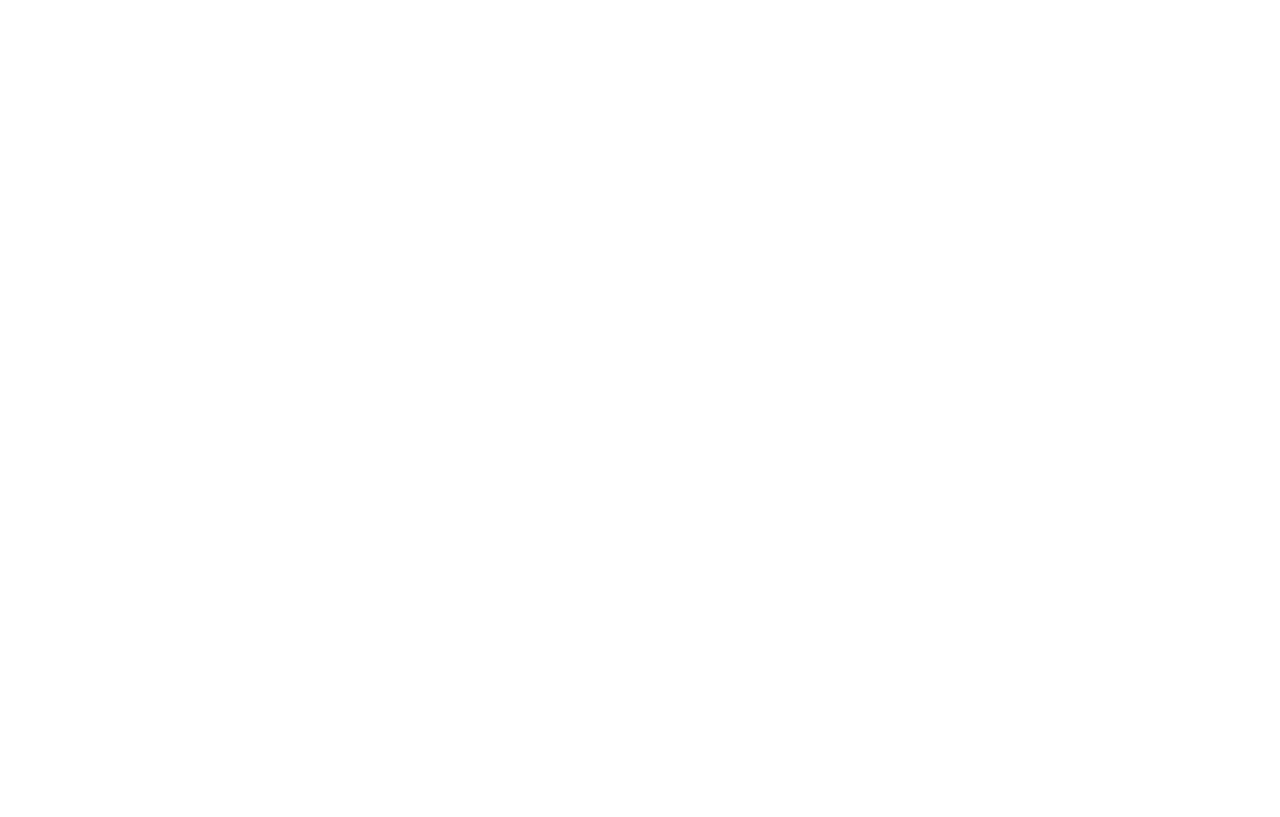
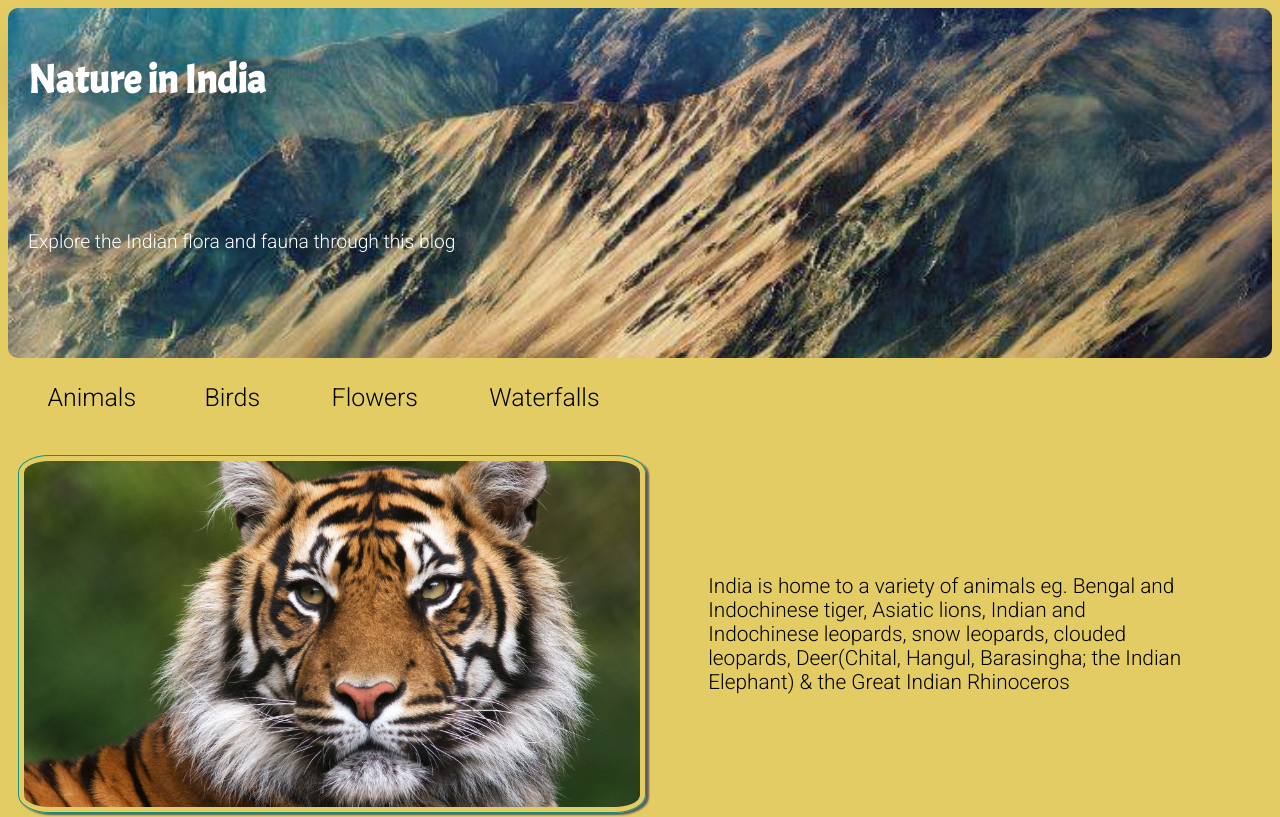
Before and after one commit to anantakrroy/FrontendNanodegree, a plain HTML site: page Project1/index.html in a window 1280 px wide. Shown: the top 817 px of the page. Drawn offline with Linux system fonts and the light colour scheme.

Commit message:
Project 1 - Dummy blog site using CSS grid/flexbox

```diff
--- /dev/null
+++ b/Project1/css/style-blog.css
@@ -0,0 +1,61 @@
+.container {
+    display: grid;
+    grid-template-columns: 100%;
+    grid-template-rows: 190px 1fr 50px;
+    grid-template-areas: "ph" "pb" "pf";
+}
+
+.page-heading {
+    grid-area: ph;
+}
+
+.article-body {
+    grid-area: pb;
+    padding: 0 10px;
+}
+
+.page-footer {
+    grid-area: pf;
+}
+
+h1, h2, h3, h6 {
+    font-family: "Acme", sans-serif;
+    font-size: 1.1em;
+}
+
+a {
+    font-size: 0.6em;
+    color: darkslategray;
+}
+
+p,blockquote {
+    font-family: "Roboto", sans-serif;
+    font-weight: 300;
+    font-size: 0.8em;
+}
+
+img {
+    border: 1.5px solid rgb(16, 148, 126);
+    border-radius: 5%;
+    box-shadow: 3px 2px 2px rgb(95, 92, 92);
+    padding: 5px;
+}
+
+figcaption {
+    font-family: "Roboto", sans-serif;
+    font-weight: bold;
+    font-size: 0.7em;
+}
+
+.article-header {
+    display: flex;
+}
+
+#auth-avatar {
+    width: 125px;
+    height: auto;
+}
+
+.author-info {
+    padding: 0 2px 0 10px;
+}
--- /dev/null
+++ b/Project1/css/style-homepage.css
@@ -0,0 +1,98 @@
+.home-container {
+    display: grid;
+    grid-template-columns: 100%;
+    grid-template-rows: 190px 35px 1fr 50px;
+    grid-template-areas: "ph" "pm" "pb" "pf";
+}
+
+.page-heading {
+    display: flex;
+    color: white;
+    grid-area: ph;
+    padding: 20px 20px 0 20px;
+    background: left/cover url("./../images/cover.jpg");
+    border-radius: 10px;
+}
+
+.page-header {
+    grid-area: ph;
+    justify-content: center;
+    align-items: center;
+}
+
+.title {
+    font-size: 1.5em;
+    font-family: "Acme", sans-serif;
+    text-shadow: black 0 0 1.5em;
+}
+
+.caption {
+    font-size: 0.8em;
+    font-family: "Roboto", sans-serif;
+    font-weight: 300;
+    text-shadow: black 0 0 1.5em;
+    padding: 40px 0 0 0;
+}
+
+.page-menu {
+    grid-area: pm;
+    display: flex;
+    padding: 15px 0;
+}
+
+.page-name {
+    padding: 0;
+    margin: 10px 0;
+    color: black;
+    font-family: "Roboto", sans-serif;
+    font-size: 1em;
+    font-weight: bold;
+}
+
+img {
+    width: 50%;
+    height: 75%;
+}
+
+.page-body {
+    grid-area: pb;
+    display: grid;
+    grid-template-columns: 1fr;
+    grid-template-rows: repeat(4, 1fr);
+    grid-gap: 5px;
+}
+
+.img-desc {
+    padding: 10px;
+    display: flex;
+    align-items: center;
+}
+
+.page-menu>a {
+    padding: 0 15px;
+    text-decoration: none;
+    font-size: 0.8em;
+}
+
+.page-name {
+    padding: 0 5%;
+    margin: 10px 0;
+    color: black;
+    font-family: "Roboto", sans-serif;
+    font-size: 0.7em;
+    font-weight: 300;
+}
+
+.page-footer {
+    display: inline-flex;
+    grid-area: pf;
+    margin: auto;
+}
+
+.footer-text {
+    padding: 0 40px;
+    font-size: 0.5em;
+    font-family: "Roboto", sans-serif;
+    font-weight: 300;
+    color: black;
+}
--- /dev/null
+++ b/Project1/css/style-responsive.css
@@ -0,0 +1,51 @@
+@media (min-width: 768px) {
+    .home-container {
+        grid-template-rows: 350px 35px 1fr 50px;
+    }
+    .container {
+        grid-template-rows: 350px 1fr 50px;
+    }
+    .title {
+        font-size: 2.5em;
+        font-family: "Acme", sans-serif;
+        text-shadow: black 0 0 1.5em;
+    }
+    .caption {
+        font-size: 1.2em;
+        font-family: "Roboto", sans-serif;
+        font-weight: 300;
+        text-shadow: black 0 0 1.5em;
+        padding: 80px 0 0 0;
+    }
+    .page-menu>a {
+        padding: 0 35px;
+        text-decoration: none;
+        font-size: 1.2em;
+    }
+    h2 {
+        font-size: 3em;
+    }
+    p,blockquote {
+        font-family: "Roboto", sans-serif;
+        font-weight: 300;
+        font-size: 1.3em;
+    }
+    a {
+        font-size: 1em;
+    }
+    .page-name {
+        padding: 0 5%;
+        margin: 10px 0;
+        color: black;
+        font-family: "Roboto", sans-serif;
+        font-size: 1.3em;
+        font-weight: 300;
+    }
+    .footer-text {
+        padding: 0 40px;
+        font-size: 0.8em;
+        font-family: "Roboto", sans-serif;
+        font-weight: 300;
+        color: black;
+    }
+}
--- /dev/null
+++ b/Project1/css/style.css
@@ -0,0 +1,8 @@
+@import "./style-homepage.css";
+@import "./style-blog.css";
+@import "./style-responsive.css";
+
+body {
+    background-color: rgb(228, 204, 100);
+    overflow-x: hidden;
+}
--- a/Project1/index.html
+++ b/Project1/index.html
@@ -1,12 +1,75 @@
 <!DOCTYPE html>
 <html lang="en">
+
 <head>
     <meta charset="UTF-8">
     <meta name="viewport" content="width=device-width, initial-scale=1.0">
     <meta http-equiv="X-UA-Compatible" content="ie=edge">
     <title>Nature in India</title>
+    <link rel="stylesheet" href="css/style.css">
+    <link href="https://fonts.googleapis.com/css?family=Acme|Roboto:300&display=swap" rel="stylesheet">
+    <link rel="stylesheet" href="https://cdnjs.cloudflare.com/ajax/libs/font-awesome/4.7.0/css/font-awesome.css">
 </head>
+
 <body>
+    <div class="home-container">
+        <!-- Page header -->
+        <div class="page-heading">
+            <header class="page-header">
+                <h1 class="title">Nature in India</h1>
+                <h6 class="caption">Explore the Indian flora and fauna through this blog</h6>
+            </header>
+        </div>
+        <!-- Page Menu -->
+        <div class="page-menu">
+            <a href="./html/animal.html">
+                <h6 class="page-name">Animals</h6>
+            </a>
+            <a href="./html/bird.html">
+                <h6 class="page-name">Birds</h6>
+            </a>
+            <a href="./html/flower.html">
+                <h6 class="page-name">Flowers</h6>
+            </a>
+            <a href="./html/waterfall.html">
+                <h6 class="page-name">Waterfalls</h6>
+            </a>
+        </div>
+        <!-- Page body -->
+        <div class="page-body">
+            <div class="img-desc">
+                <img src="images/animals.jpg" alt="Animals in India">
+                <p class="page-name">India is home to a variety of animals eg. Bengal and Indochinese tiger, Asiatic
+                    lions, Indian and Indochinese leopards, snow leopards, clouded leopards, Deer(Chital, Hangul,
+                    Barasingha; the Indian Elephant) & the Great Indian Rhinoceros</p>
+            </div>
+            <div class="img-desc">
+                <img src="images/birds.jpg" alt="Birds in India">
+                <p class="page-name">The avifauna of India includes a large variety of unique and rare species of birds
+                    including Great Indian Hornbill, Great Indian Bustard, Green Avadavat and Sunbird’s. Total of around
+                    1301 species of bird found in India out 42 are endemic to Indian subcontinent</p>
+            </div>
+            <div class="img-desc">
+                <img src="images/flowers.jpg" alt="Flowers in India">
+                <p class="page-name">The flora of India is one of the richest in the world due to the wide range of
+                    climate, topology and habitat in the country. There are estimated to be over 18,000 species of
+                    flowering plants in India, which constitute some 6-7 percent of the total plant species in the
+                    world. India is home to more than 50,000 species of plants</p>
+            </div>
+            <div class="img-desc">
+                <img src="images/waterfalls.jpg" alt="Waterfalls in India">
+                <p class="page-name">Monsoon in India really gives one of the best natural scenery, rivers are on full
+                    swing, mountains are awake after a long sleep and monsoon decorated the whole valley’s with sparking
+                    waterfalls, magnificent lakes, lush green trees and beautiful flowers. Most of the highest
+                    waterfalls are found in the mountains area of North East India.</p>
+            </div>
+        </div>
+        <!-- Page footer -->
+        <div class="page-footer">
+            <p class="footer-text">2019</p>
+            <p class="footer-text">Made with <i class="fa fa-heart" aria-hidden="true"></i> in India</p>
+        </div>
+    </div>
+</body>
 
-</body>
 </html>
```
Also changed, not shown: Project1/html/animal.html (added, +79 -0 lines), Project1/html/bird.html (added), Project1/html/flower.html (added), Project1/html/waterfall.html (added), Project1/images/animals.jpg (added), Project1/images/birds.jpg (added), Project1/images/cover.jpg (added), Project1/images/flowers.jpg (added), Project1/images/landscape.jpg (added), Project1/images/propic.JPG (added), Project1/images/tiger.jpeg (added), Project1/images/waterfalls.jpg (added).
